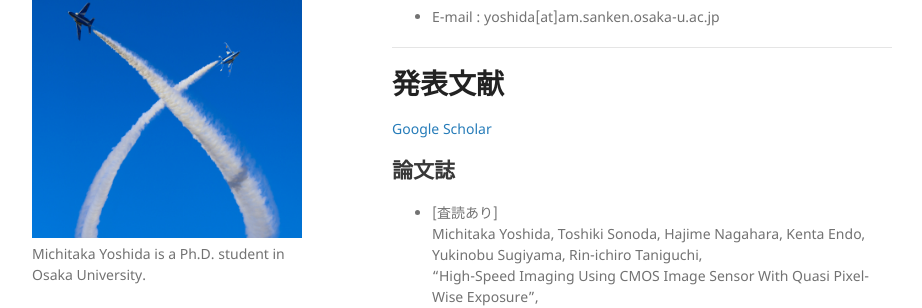
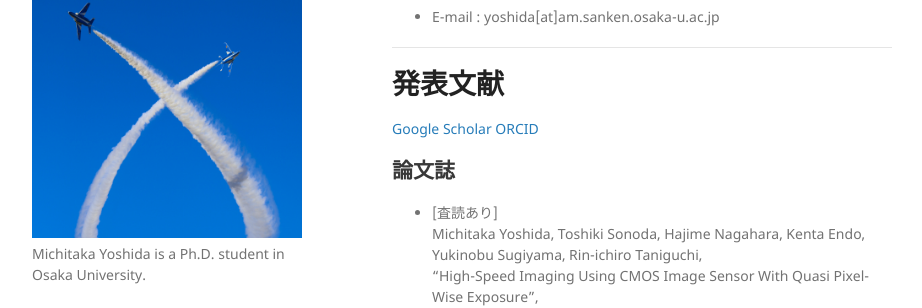
Before and after one commit to michitakayoshida/michitakayoshida.github.io, a Jekyll site: the page built from index.md, in a window 1280 px wide and 900 px high, scrolled down 768 px. Shown: the part 141-449 px from the top of the window, without its empty margins (178-1100 px from the left). Built offline with Jekyll 4.4.1, drawn with Linux system fonts in a browser that asks for light colours.

Commit message:
Update index.md

```diff
--- a/index.md
+++ b/index.md
@@ -42,6 +42,7 @@ English page is [here](./index_en.html).
 
 # 発表文献
 [Google Scholar](https://scholar.google.com/citations?user=4YBUtSEAAAAJ)
+[ORCID](https://orcid.org/0000-0002-2227-6345)
 ## 論文誌
 - [査読あり]
 Michitaka Yoshida, Toshiki Sonoda, Hajime Nagahara, Kenta Endo, Yukinobu Sugiyama, Rin-ichiro Taniguchi,
```
